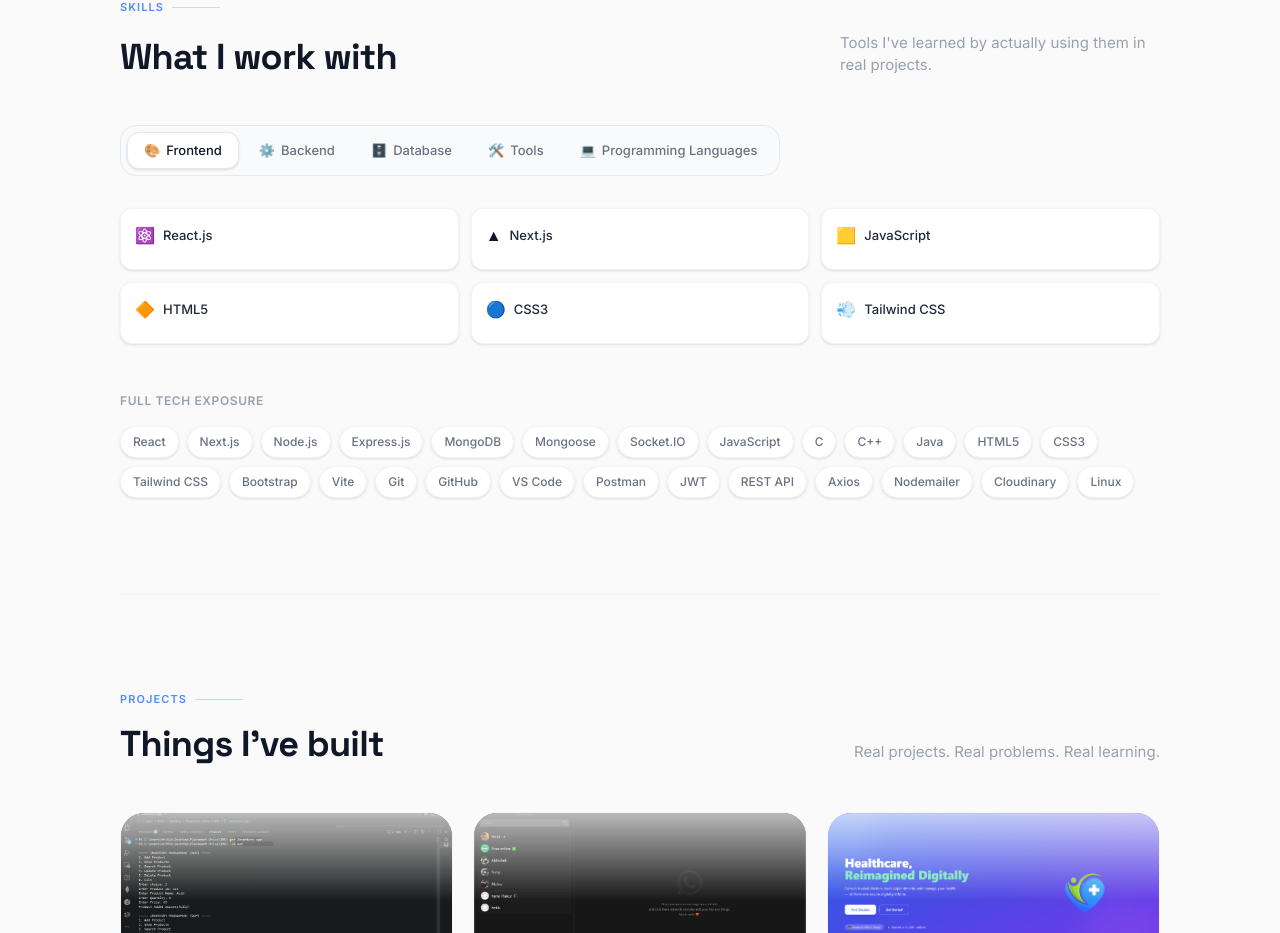
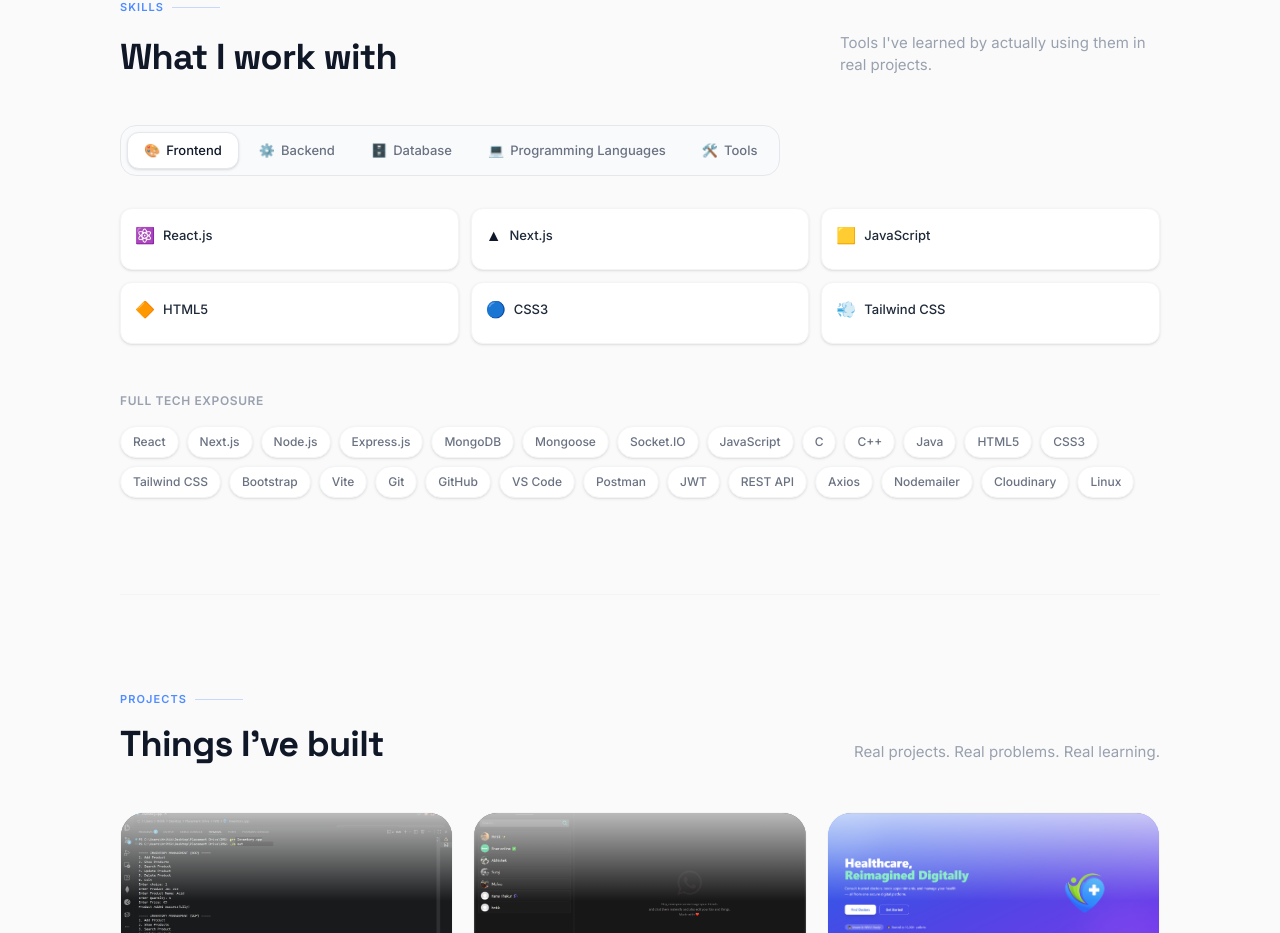
Before and after one commit to hritikhri/portfolio-, a React (Vite) app: page / in a window 1280 px wide. Shown: the part 3073-4006 px from the top of the page. Built offline with nearby package versions, Linux system fonts and the light colour scheme.

Commit message:
fixed nav theme icon

```diff
--- a/src/components/Navbar.tsx
+++ b/src/components/Navbar.tsx
@@ -14,7 +14,7 @@
 const Navbar: React.FC = () => {
   const { theme, setTheme, resolvedTheme } = useTheme();
   const [scrolled, setScrolled] = useState(false);
-  const [activeSection, setActiveSection] = useState("");
+  const [activeSection, setActiveSection] = useState("hritik");
   const [mobileOpen, setMobileOpen] = useState(false);
   const [themeMenuOpen, setThemeMenuOpen] = useState(false);
   const [isMobile, setIsMobile] = useState(false);
--- a/src/utils/stats.ts
+++ b/src/utils/stats.ts
@@ -104,6 +104,17 @@
     ],
   },
   {
+    id: "languages",
+    label: "Programming Languages",
+    emoji: "💻",
+    skills: [
+      { name: "C", level: 75, icon: "🔹" },
+      { name: "C++", level: 80, icon: "⚡" },
+      { name: "Java", level: 70, icon: "☕" },
+      { name: "JavaScript", level: 88, icon: "🟨" },
+    ],
+  },
+  {
     id: "tools",
     label: "Tools",
     emoji: "🛠️",
@@ -112,17 +123,6 @@
       { name: "GitHub", level: 84, icon: "🐙" },
       { name: "VS Code", level: 90, icon: "💻" },
       { name: "Postman", level: 75, icon: "📮" },
-    ],
-  },
-  {
-    id: "languages",
-    label: "Programming Languages",
-    emoji: "💻",
-    skills: [
-      { name: "C", level: 75, icon: "🔹" },
-      { name: "C++", level: 80, icon: "⚡" },
-      { name: "Java", level: 70, icon: "☕" },
-      { name: "JavaScript", level: 88, icon: "🟨" },
     ],
   },
 ];
```
